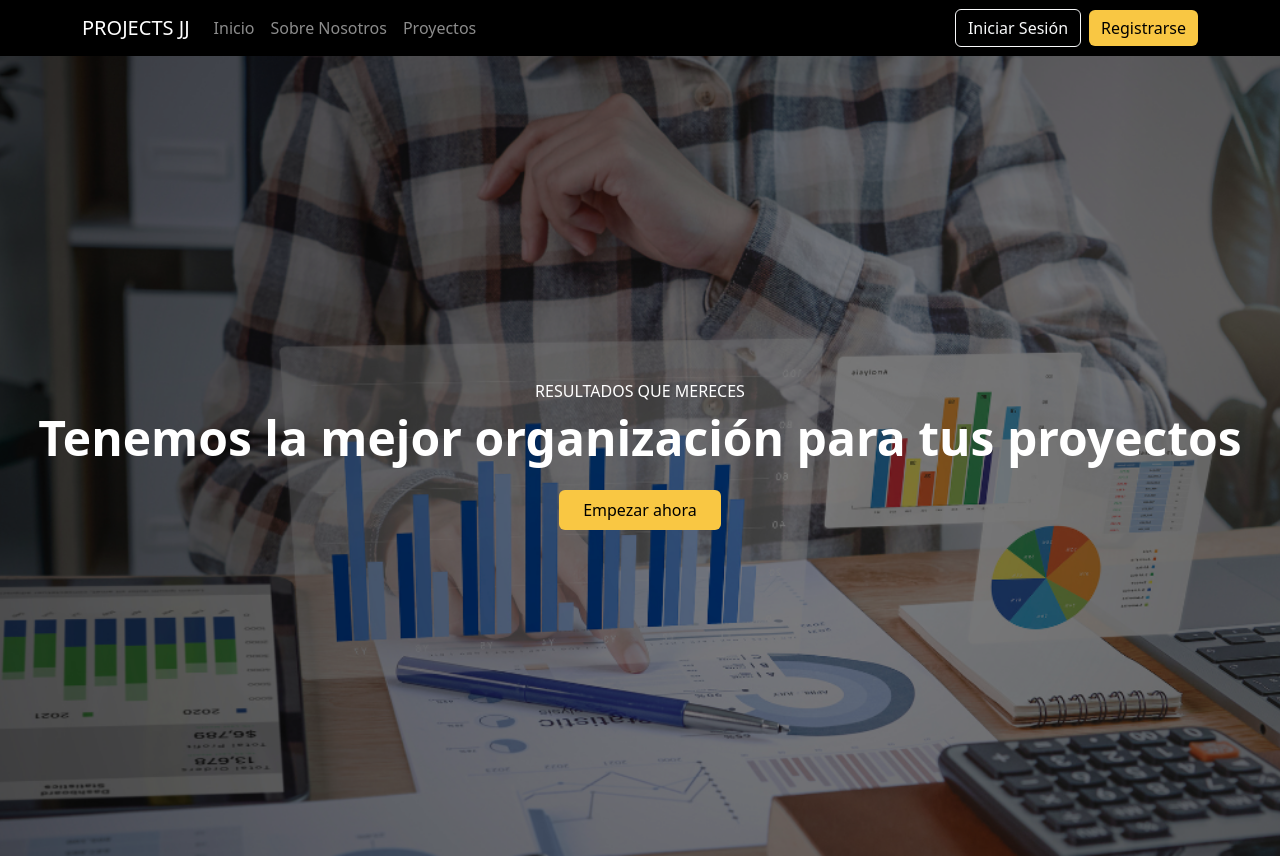
After one commit to Kanemaster23/gestion, a Django app: page / in a window 1280 px wide. The commit adds this page. Run offline with Django 5.2, Linux system fonts and the light colour scheme.

Commit message:
Agregados nuevos templates e imagen de inicio

```diff
--- a/applications/proyectos/urls.py
+++ b/applications/proyectos/urls.py
@@ -1,6 +1,7 @@
 from django.urls import path
-from .views import gestionar_proyectos
+from .views import gestionar_proyectos, inicio
 
 urlpatterns = [
-    path('', gestionar_proyectos, name='gestionar_proyectos'),
+    path('', inicio, name='inicio'),
+    path('gestionar/', gestionar_proyectos, name='gestionar_proyectos'),
 ]
--- a/applications/proyectos/views.py
+++ b/applications/proyectos/views.py
@@ -22,3 +22,7 @@ def gestionar_proyectos(request):
 
     proyectos = Proyecto.objects.filter(usuario=usuario).order_by('-creado_en')
     return render(request, 'proyectos/gestionar.html', {'proyectos': proyectos})
+
+
+def inicio(request):
+    return render(request, 'proyectos/inicio.html')
--- a/applications/usuario/urls.py
+++ b/applications/usuario/urls.py
@@ -2,6 +2,7 @@ from django.urls import path
 from .views import registro_usuario, login_usuario
 from .views import enviar_codigo_verificacion, verificar_codigo_2fa
 from django.views.generic import TemplateView
+from django.contrib.auth.views import LogoutView
 
 urlpatterns = [
     path('registro/', registro_usuario, name='registro'),
--- a/proyecto_django/urls.py
+++ b/proyecto_django/urls.py
@@ -19,6 +19,7 @@ from django.urls import path, include
 
 urlpatterns = [
     path('admin/', admin.site.urls),
+    path('', include('applications.proyectos.urls')),
     path('usuario/', include('applications.usuario.urls')),
     path('proyectos/', include('applications.proyectos.urls')),
 ]
--- /dev/null
+++ b/templates/includes/navbar.html
@@ -0,0 +1,32 @@
+<nav class="navbar navbar-expand-lg navbar-dark shadow-sm" style="background-color: #000;">
+  <div class="container">
+    <a class="navbar-brand" href="{% url 'inicio' %}">PROJECTS JJ</a>
+    <div class="collapse navbar-collapse">
+      <ul class="navbar-nav me-auto mb-2 mb-lg-0">
+        <li class="nav-item"><a class="nav-link" href="{% url 'inicio' %}">Inicio</a></li>
+        <li class="nav-item"><a class="nav-link" href="#">Sobre Nosotros</a></li>
+        <li class="nav-item"><a class="nav-link" href="{% url 'gestionar_proyectos' %}">Proyectos</a></li>
+      </ul>
+
+      <div class="d-flex align-items-center">
+        {% if user.is_authenticated %}
+          <div class="dropdown">
+            <button class="btn btn-warning dropdown-toggle" type="button" data-bs-toggle="dropdown" aria-expanded="false">
+              {{ user.username }}
+            </button>
+            <ul class="dropdown-menu dropdown-menu-end">
+              <li><a class="dropdown-item" href="{% url 'editar_perfil' %}">Editar perfil</a></li>
+              <li><form method="POST" action="{% url 'logout' %}" style="margin: 0;">
+                        {% csrf_token %}
+                        <button type="submit" class="dropdown-item">Cerrar sesión</button>
+                    </form></li>
+            </ul>
+          </div>
+        {% else %}
+          <a href="{% url 'login_usuario' %}" class="btn btn-outline-light me-2">Iniciar Sesión</a>
+          <a href="{% url 'registro' %}" class="btn btn-warning">Registrarse</a>
+        {% endif %}
+      </div>
+    </div>
+  </div>
+</nav>
--- /dev/null
+++ b/templates/proyectos/inicio.html
@@ -0,0 +1,68 @@
+{% load static %}
+<!DOCTYPE html>
+<html lang="es">
+<head>
+    <meta charset="UTF-8">
+    <title>Projects</title>
+    <meta name="viewport" content="width=device-width, initial-scale=1.0" />
+    <!-- Bootstrap CSS -->
+    <link href="https://cdn.jsdelivr.net/npm/bootstrap@5.3.0/dist/css/bootstrap.min.css" rel="stylesheet">
+    <!-- Bootstrap JS para dropdown -->
+    <script src="https://cdn.jsdelivr.net/npm/bootstrap@5.3.0/dist/js/bootstrap.bundle.min.js"></script>
+
+    <style>
+        body, html {
+            margin: 0;
+            padding: 0;
+            height: 100%;
+        }
+
+        .hero {
+            background: url("{% static 'imagenes/inicio.webp' %}") no-repeat center center/cover;
+            height: 100vh;
+            color: white;
+            text-align: center;
+            position: relative;
+            display: flex;
+            align-items: center;
+            justify-content: center;
+        }
+
+        .hero::before {
+            content: '';
+            position: absolute;
+            inset: 0;
+            background: rgba(0, 0, 0, 0.5);
+        }
+
+        .hero-content {
+            position: relative;
+            z-index: 1;
+        }
+
+        .btn-warning {
+            background-color: #f9c743;
+            border: none;
+        }
+
+        .btn-warning:hover {
+            background-color: #e6b834;
+        }
+    </style>
+</head>
+<body>
+
+    <!-- Barra de navegación reutilizable -->
+    {% include 'includes/navbar.html' %}
+
+    <!-- Sección principal -->
+    <section class="hero">
+        <div class="hero-content">
+            <h6 class="text-uppercase">RESULTADOS QUE MERECES</h6>
+            <h1 class="display-5 fw-bold">Tenemos la mejor organización para tus proyectos</h1>
+            <a href="{% url 'registro' %}" class="btn btn-warning mt-3 px-4 py-2">Empezar ahora</a>
+        </div>
+    </section>
+
+</body>
+</html>
--- a/templates/usuario/login.html
+++ b/templates/usuario/login.html
@@ -102,9 +102,9 @@
             <h1>PROJECTS JJ</h1>
         </div>
         <div class="navbar-center">
-            <a href="#">Inicio</a>
+            <a class="nav-link" href="{% url 'inicio' %}">Inicio</a>
             <a href="#">Sobre Nosotros</a>
-            <a href="#">Proyectos</a>
+            <a class="nav-link" href="{% url 'gestionar_proyectos' %}">Proyectos</a>
         </div>
         <div class="navbar-right">
             <a href="{% url 'registro' %}">Registrarse</a>
--- a/templates/usuario/registro.html
+++ b/templates/usuario/registro.html
@@ -128,9 +128,9 @@
   <div class="top-bar">
     <nav>
       <ul>
-        <li><a href="#">Inicio</a></li>
+        <li><a class="nav-link" href="{% url 'inicio' %}">Inicio</a></li>
         <li><a href="#">Sobre Nosotros</a></li>
-        <li><a href="#">Proyectos</a></li>
+        <li><a class="nav-link" href="{% url 'gestionar_proyectos' %}">Proyectos</a></li>
       </ul>
     </nav>
     <div class="top-buttons">
```
Also changed, not shown: applications/usuario/forms.py (+22 -0 lines), templates/proyectos/editar.html (deleted, +0 -14 lines), templates/proyectos/gestionar.html (+4 -3 lines), templates/usuario/2fa.html (+51 -6 lines), templates/usuario/registro_exitoso.html (+20 -2 lines), applications/usuario/views.py (line endings or trailing spaces), db.sqlite3, static/imagenes/inicio.webp (renamed from static/imagenes/im3.webp).
